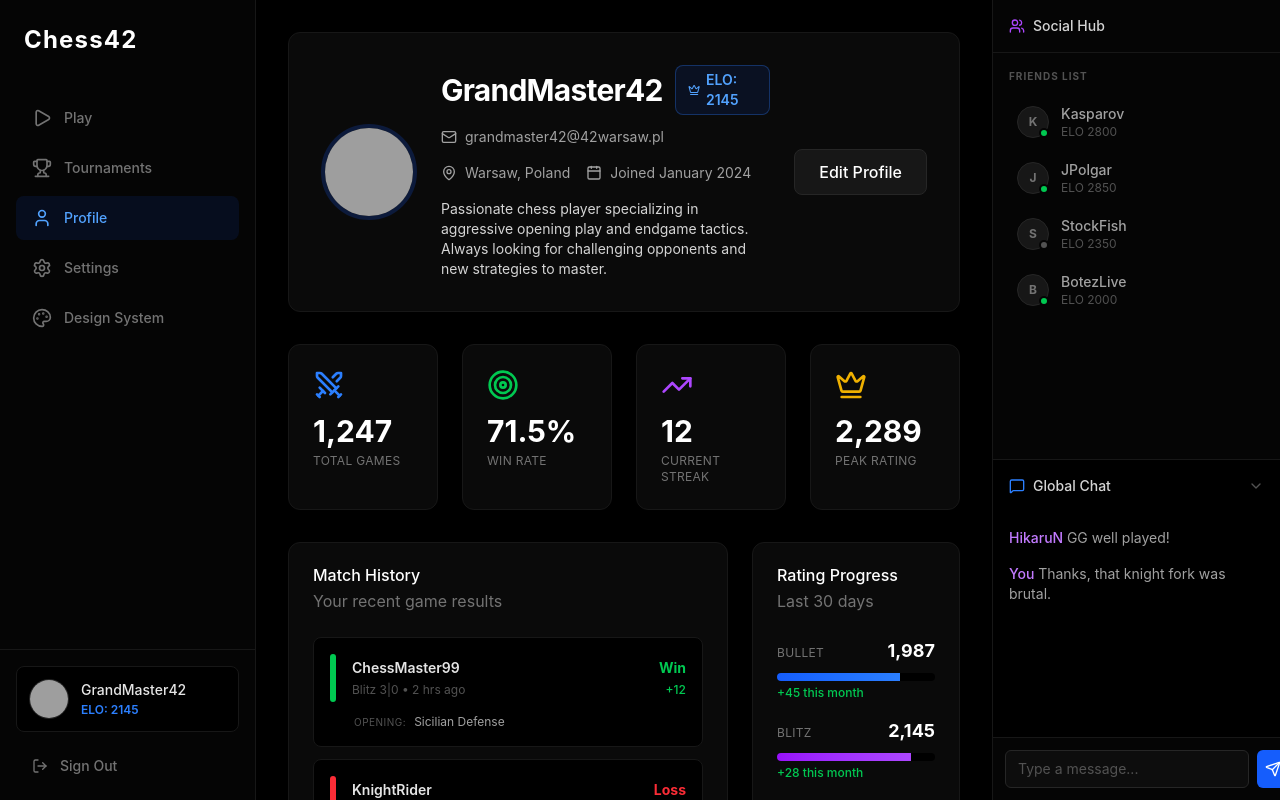
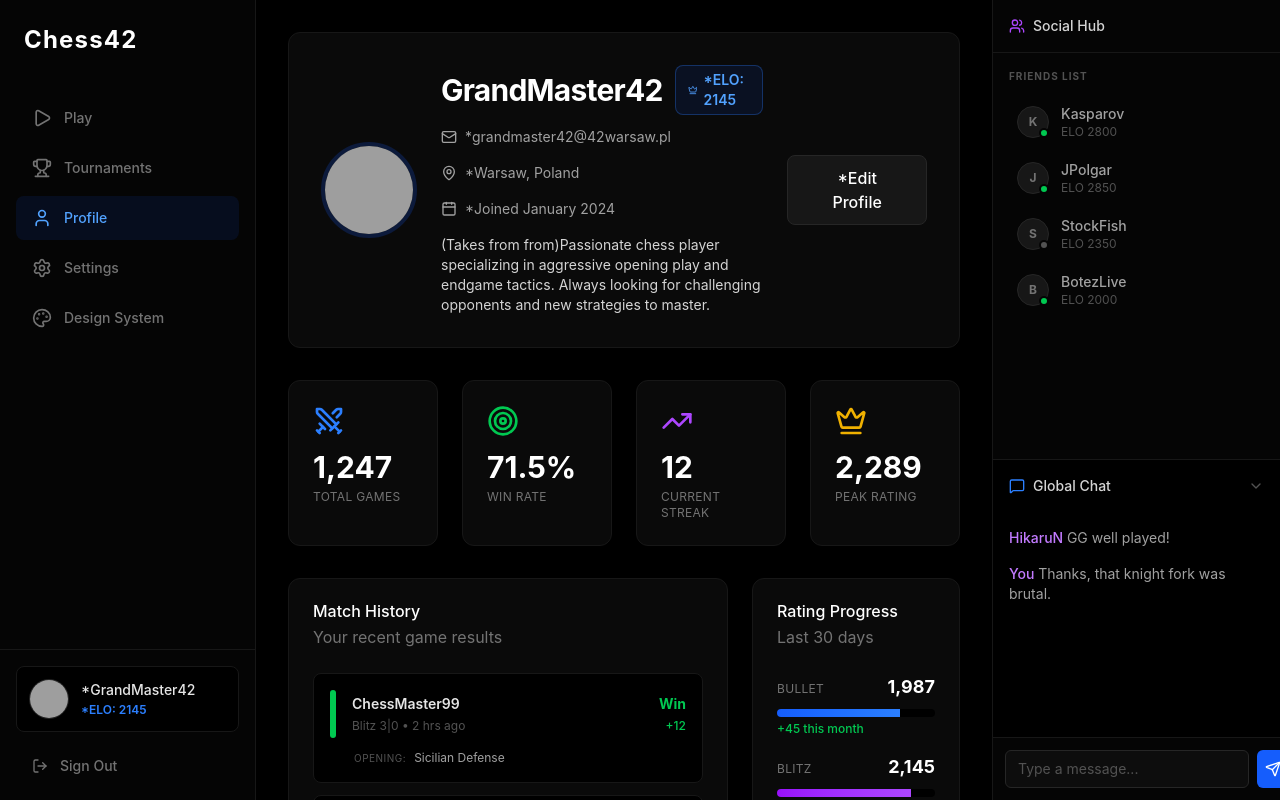
Before and after one commit to hububiq/ft_transcendence_chess, a React (Vite) app in the folder frontend/: page /profile in a window 1280 px wide. Built offline with nearby package versions, Linux system fonts and the light colour scheme; grey boxes are pictures that could not be loaded.

Commit message:
WIP: dashboard settings

```diff
--- a/frontend/src/app/components/layout/Sidebar.tsx
+++ b/frontend/src/app/components/layout/Sidebar.tsx
@@ -1,6 +1,7 @@
 import { Link, useLocation } from "react-router";
 import { Play, Trophy, User, Settings, LogOut, Palette } from "lucide-react";
 import clsx from "clsx";
+import type path from "path";
 
 export function Sidebar() {
   const location = useLocation();
@@ -18,7 +19,12 @@ export function Sidebar() {
       <div>
         <div className="p-6">
           <h1 className="text-2xl font-bold tracking-wider text-white flex items-center gap-2">
-            Chess42
+			{<Link
+				key="Play"
+				to={"/"}
+			>
+            	Chess42
+			</Link>}
           </h1>
         </div>
 
@@ -56,10 +62,10 @@ export function Sidebar() {
           />
           <div className="flex-1 min-w-0">
             <p className="text-sm font-medium text-neutral-200 truncate">
-              GrandMaster42
+              *GrandMaster42
             </p>
             <p className="text-xs text-blue-500 font-semibold mt-0.5">
-              ELO: 2145
+              *ELO: 2145
             </p>
           </div>
         </Link>
--- a/frontend/src/app/pages/Auth.tsx
+++ b/frontend/src/app/pages/Auth.tsx
@@ -46,6 +46,7 @@ export function Auth() {
       if (!response.ok) {
         const backendReason =
           data.error || data.detail || data.message || "Invalid credentials.";
+		console.log(`Backend reason: ${backendReason}`);
         setErrorMessage(backendReason);
         setPassword("");
         return;
--- a/frontend/src/app/pages/Profile.tsx
+++ b/frontend/src/app/pages/Profile.tsx
@@ -43,7 +43,7 @@ export function Profile() {
               <div className="flex items-center gap-2">
                 <div className="bg-blue-600/10 border border-blue-500/30 text-blue-400 px-3 py-1 rounded-lg text-sm font-semibold flex items-center gap-1.5">
                   <Crown className="w-4 h-4" />
-                  ELO: 2145
+                  *ELO: 2145
                 </div>
               </div>
             </div>
@@ -51,25 +51,25 @@ export function Profile() {
             <div className="flex flex-wrap items-center gap-4 text-sm text-neutral-400 mb-4">
               <div className="flex items-center gap-2">
                 <Mail className="w-4 h-4" />
-                grandmaster42@42warsaw.pl
+                *grandmaster42@42warsaw.pl
               </div>
               <div className="flex items-center gap-2">
                 <MapPin className="w-4 h-4" />
-                Warsaw, Poland
+                *Warsaw, Poland
               </div>
               <div className="flex items-center gap-2">
                 <Calendar className="w-4 h-4" />
-                Joined January 2024
+                *Joined January 2024
               </div>
             </div>
 
             <p className="text-neutral-300 text-sm max-w-2xl">
-              Passionate chess player specializing in aggressive opening play and endgame tactics. Always looking for challenging opponents and new strategies to master.
+              (Takes from from)Passionate chess player specializing in aggressive opening play and endgame tactics. Always looking for challenging opponents and new strategies to master.
             </p>
           </div>
 
           <button className="bg-neutral-900 hover:bg-neutral-800 text-white font-medium py-2.5 px-6 rounded-lg border border-neutral-800 transition-colors">
-            Edit Profile
+            *Edit Profile
           </button>
         </div>
       </div>
```
